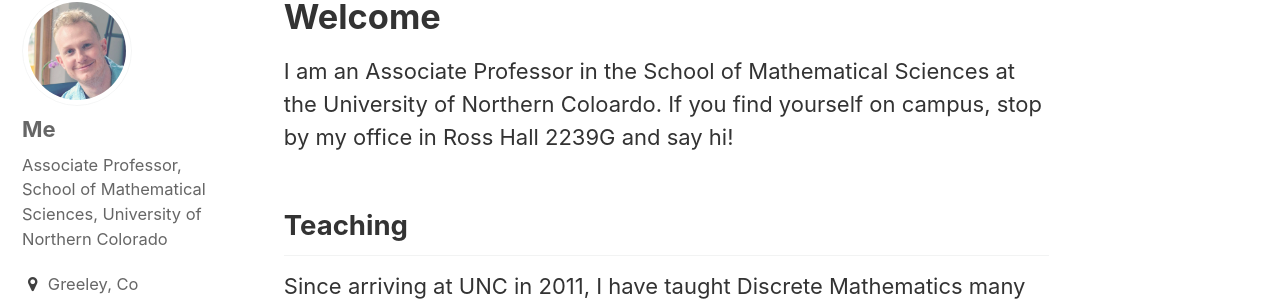
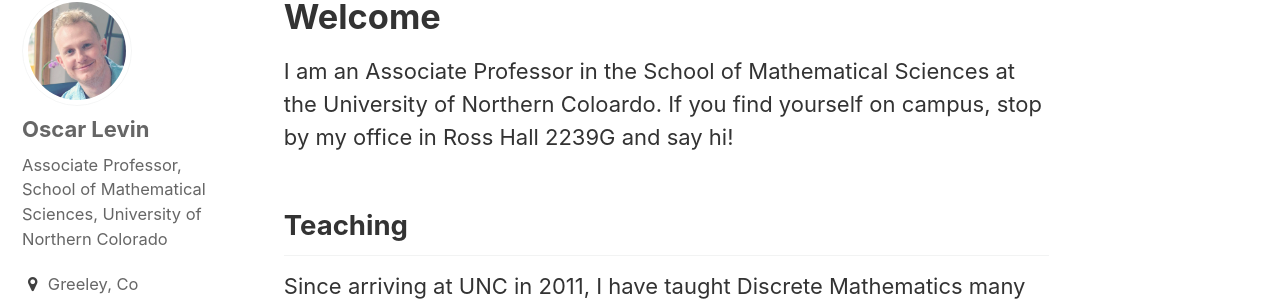
Before and after one commit to oscarlevin/oscarlevin.github.io, a Jekyll site: the page built from index.md, in a window 1280 px wide. Shown: the part 416-724 px from the top of the page. Built offline with Jekyll 4.4.1, drawn with Linux system fonts in a browser that asks for light colours.

```diff
--- a/_config.yml
+++ b/_config.yml
@@ -77,7 +77,7 @@ analytics:
 
 # Site Author
 author:
-  name             : "Me"
+  name             : "Oscar Levin"
   avatar           : "/assets/images/headshot.png" # path of avatar image, e.g. "/assets/images/bio-photo.jpg"
   bio              : "Associate Professor, School of Mathematical Sciences, University of Northern Colorado"
   location         : "Greeley, Co"
```
